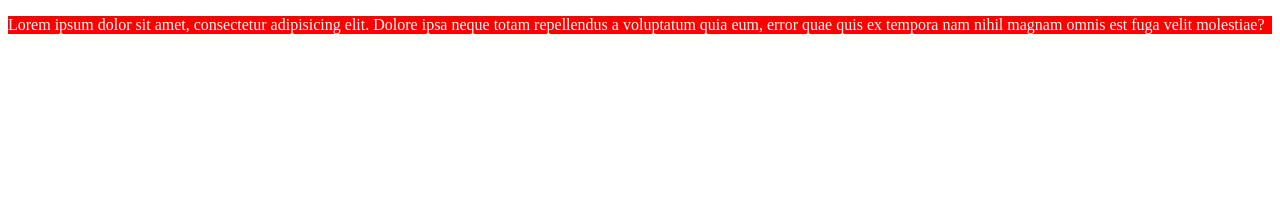
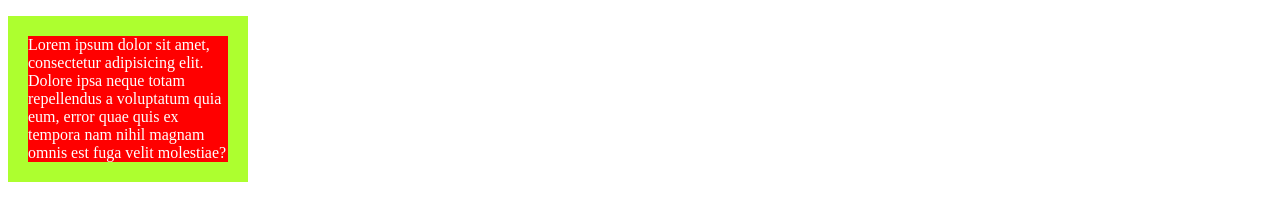
Before and after one commit to KadyrovAman/06.10.21, a plain HTML site: page index.html in a window 1280 px wide. Drawn offline with Linux system fonts and the light colour scheme.

Commit message:
added border

```diff
--- a/style.css
+++ b/style.css
@@ -1,4 +1,7 @@
 #example-1 {
   color: rgb(255, 255, 255);
   background-color: red;
+  width: 200px;
+  /* height: 100px; */
+  border: 20px solid greenyellow;
 }
```
